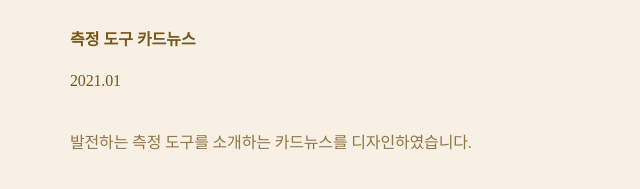
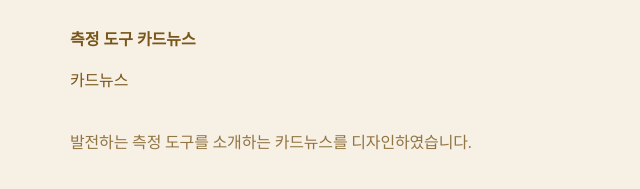
Before and after one commit to haemimiemmy/hm, a plain HTML site: page work-06.html in a window 1280 px wide. Shown: the part 3183-3372 px from the top of the page, 0-640 px from the left. Drawn offline with nearby package versions, Linux system fonts and the light colour scheme; a web font is replaced by a local one.

Commit message:
Update work-06.html

```diff
--- a/work-06.html
+++ b/work-06.html
@@ -41,7 +41,7 @@
                 <img src="./assets/tool/4.png" alt="">
             </div>
             <strong class="work-detail-title">측정 도구 카드뉴스</strong>
-            <p class="work-detail-date">2021.01</p>
+            <p class="work-detail-date">카드뉴스</p>
             <p class="work-detail-desc">발전하는 측정 도구를 소개하는 카드뉴스를 디자인하였습니다.</p>
         </div>
     </section>
```
